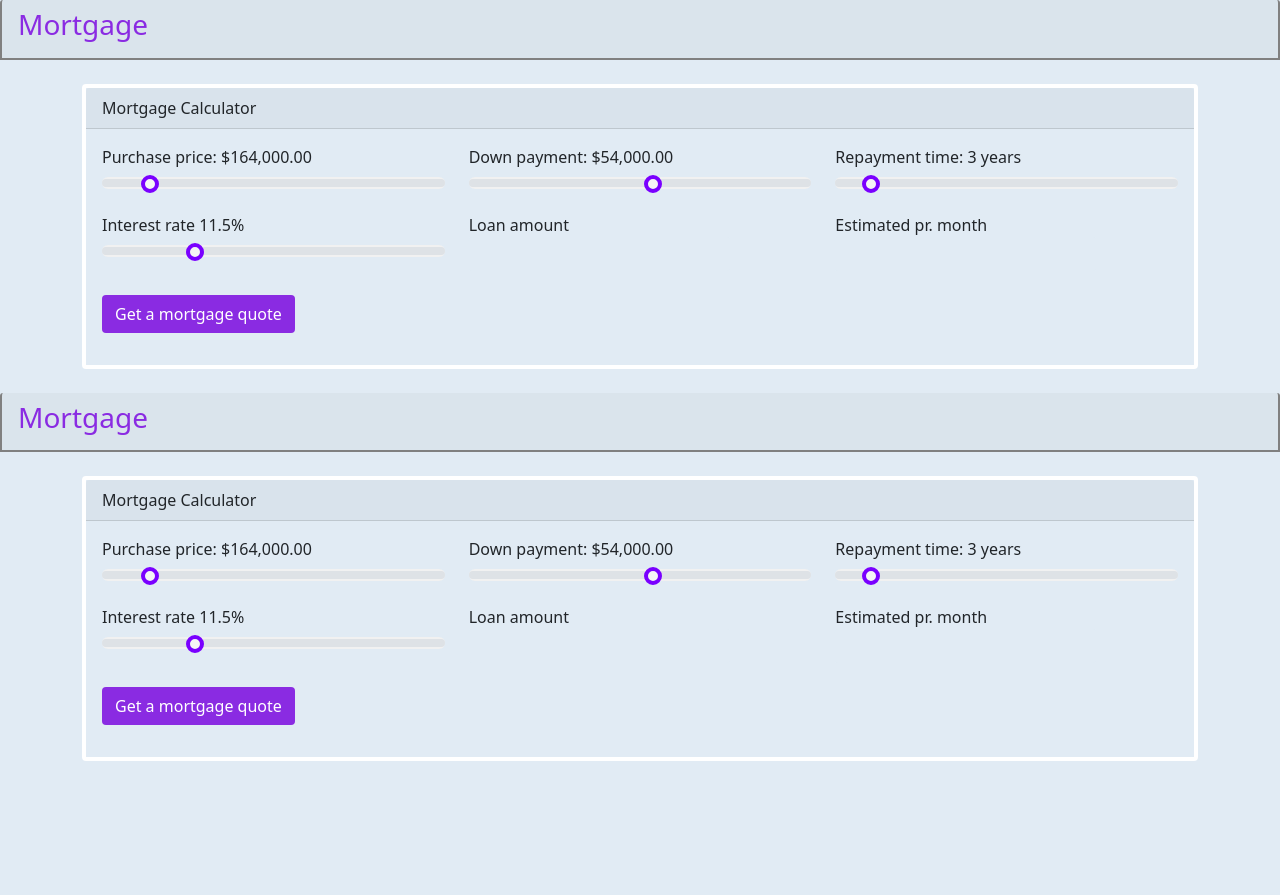
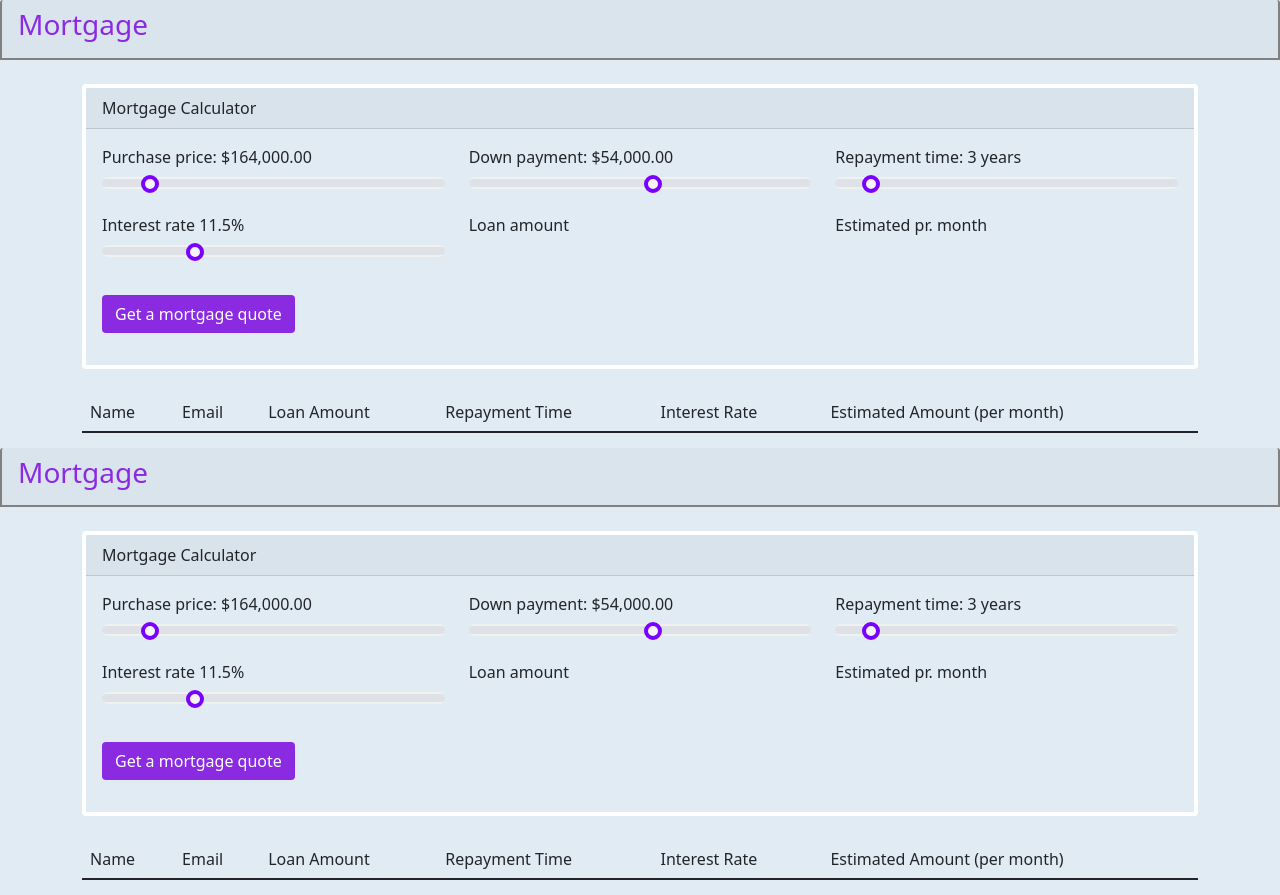
Before and after one commit to harish112/angular-mortgage, an Angular app: page /main in a window 1280 px wide. Before the commit the page ends 800 px from the top, so only its background shows below. Built offline with nearby package versions, Linux system fonts and the light colour scheme; what @angular-slider/ngx-slider would draw is missing.

Commit message:
2 files modified

```diff
--- a/src/calculator/calculator.component.html
+++ b/src/calculator/calculator.component.html
@@ -144,8 +144,8 @@
               type="number"
               class="form-control-sm"
               formControlName="EstimatedAmount"
-              value="{{ EstimatedAmount }}"
             />
+            <!-- value="{{ EstimatedAmount }}" -->
           </div>
         </div>
         <br />
@@ -166,7 +166,7 @@
               type="button"
               style="background-color:blueviolet;color:white"
               class="btn"
-              data-bs-toggle="modal"
+              data-bs-toggle=""
               data-bs-target="#exampleModal"
             >
               Get a mortgage quote
@@ -196,6 +196,7 @@
                   <div class="modal-body" style="background-color:#e1ebf4">
                     <app-contact></app-contact>
                   </div>
+                  <div class="modal-footer"></div>
                   <!-- <div class="modal-footer">
                     <button
                       type="button"
@@ -218,4 +219,24 @@
   </div>
   <br />
 </div>
+
+<div class="container">
+  <table class="table">
+    <thead>
+      <tr>
+        <td>Name</td>
+        <td>Email</td>
+        <td>Loan Amount</td>
+        <td>Repayment Time</td>
+        <td>Interest Rate</td>
+        <td>Estimated Amount (per month)</td>
+      </tr>
+    </thead>
+    <tbody>
+    <tr>
+
+    </tr>
+    </tbody>
+  </table>
+</div>
 <router-outlet></router-outlet>
--- a/src/index.html
+++ b/src/index.html
@@ -4,7 +4,7 @@
   crossorigin="anonymous"
 ></script>
 <my-app>loading</my-app>
-
+<!--
 <script>
   class Slider {
     constructor(rangeElement, valueElement, options) {
@@ -73,4 +73,4 @@
 
     slider.init();
   }
-</script>
+</script> -->
```
